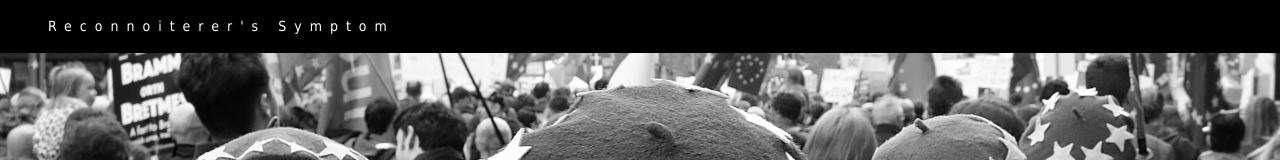
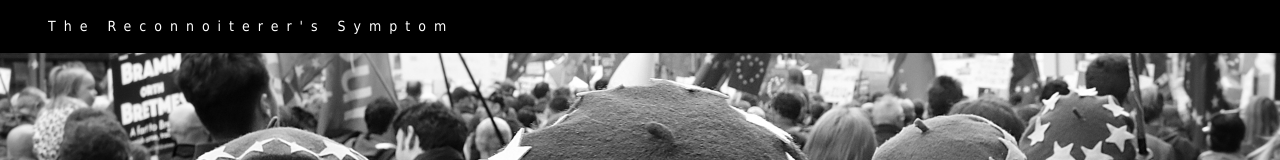
Before and after one commit to JezNoond/the_reconnoiterers_symptom, a plain HTML site: page index.html in a window 1280 px wide. Shown: the top 160 px of the page. Drawn offline with Linux system fonts and the light colour scheme.

Commit message:
Update index.html

```diff
--- a/index.html
+++ b/index.html
@@ -2,14 +2,14 @@
 <html>
 	<head>
 		<title>
-			Reconnoiterer's Symptom
+			The Reconnoiterer's Symptom
 		</title>
 		<link rel="stylesheet" type="text/css" href="css/stylesheet.css">
 	</head>
 	<body>
 		<div id="wrapper">
 			<div id="banner">
-				Reconnoiterer's Symptom
+				The Reconnoiterer's Symptom
 			</div>
 			<div id="images">
 				<img src="LONDON/TRS_LONDON_01.jpg" class="responsive">
```
